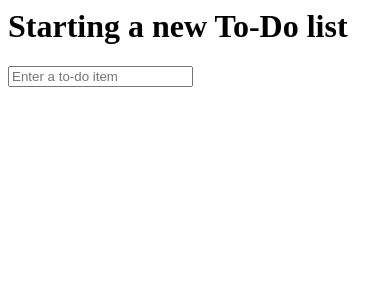
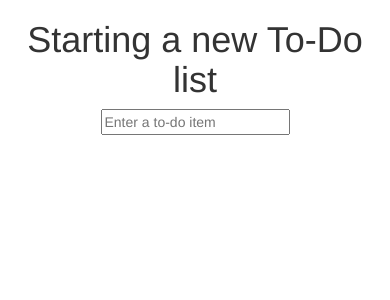
Before and after one commit to tipishev/testing_goat, a Django app: page / in a window 390 px wide. Shown: the top 300 px of the page. Run offline with Django 3.2, Linux system fonts and the light colour scheme; some libraries are stand-ins or nearby versions.

Commit message:
use bootstrap and templates to center input box

```diff
--- a/functional_tests/tests.py
+++ b/functional_tests/tests.py
@@ -1,9 +1,9 @@
-from django.test import LiveServerTestCase
+from django.contrib.staticfiles.testing import StaticLiveServerTestCase
 from selenium import webdriver
 from selenium.webdriver.common.keys import Keys
 
 
-class NewVisitorTest(LiveServerTestCase):
+class NewVisitorTest(StaticLiveServerTestCase):
 
     def setUp(self):
         self.browser = webdriver.Firefox()
--- a/lists/templates/base.html
+++ b/lists/templates/base.html
@@ -1,17 +1,38 @@
-<html>
+<!DOCTYPE html>
+<html lang="en">
+
  <head>
+   <meta charset="utf-8">
+   <meta http-equiv="X-UA-Compatible" content="IE=edge">
+   <meta name="viewport" content="width=device-width, initial-scale=1">
    <title>To-Do lists</title>
-  <head>
+   <link href="/static/bootstrap/css/bootstrap.min.css" rel="stylesheet">
+ </head>
 
 <body>
+<div class="container">
+
+    <div class="row">
+        <div class="col-md-6 col-md-offset-3">
+            <div class="text-center">
                 <h1>{% block header_text %}{% endblock %}</h1>
-
                 <form method="POST" action="{% block form_action %}{% endblock %}">
-    <input name="item_text" id="id_new_item" placeholder="Enter a to-do item"/>
+                    <input name="item_text" id="id_new_item"
+                           placeholder="Enter a to-do item"
+                    />
                     {% csrf_token %}
                 </form>
+            </div>
+        </div>
+    </div>
+
+    <div class="row">
+        <div class="col-md-6 col-md-offset-3">
             {% block table %}
             {% endblock %}
+        </div>
+    </div>
 
+</div>
 </body>
 </html>
```
Lines whose indentation alone changed are shown as unchanged.
